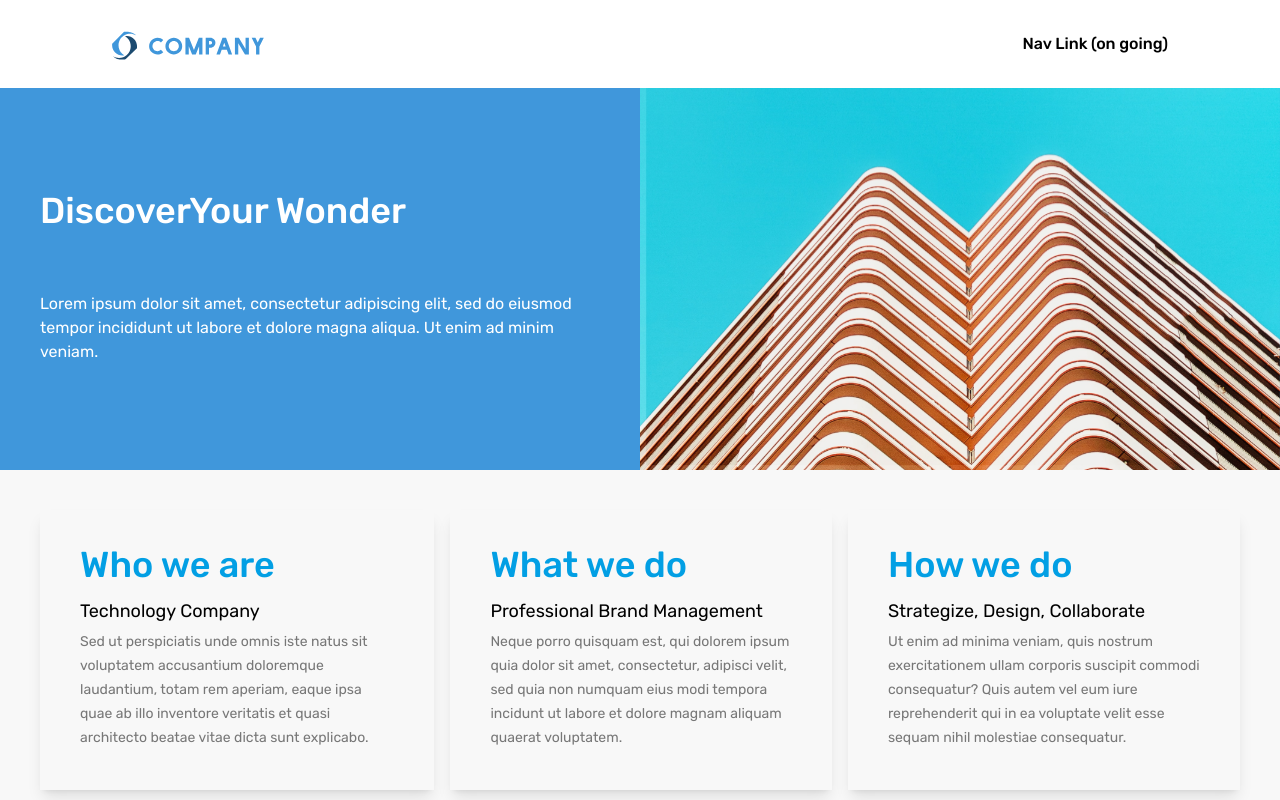
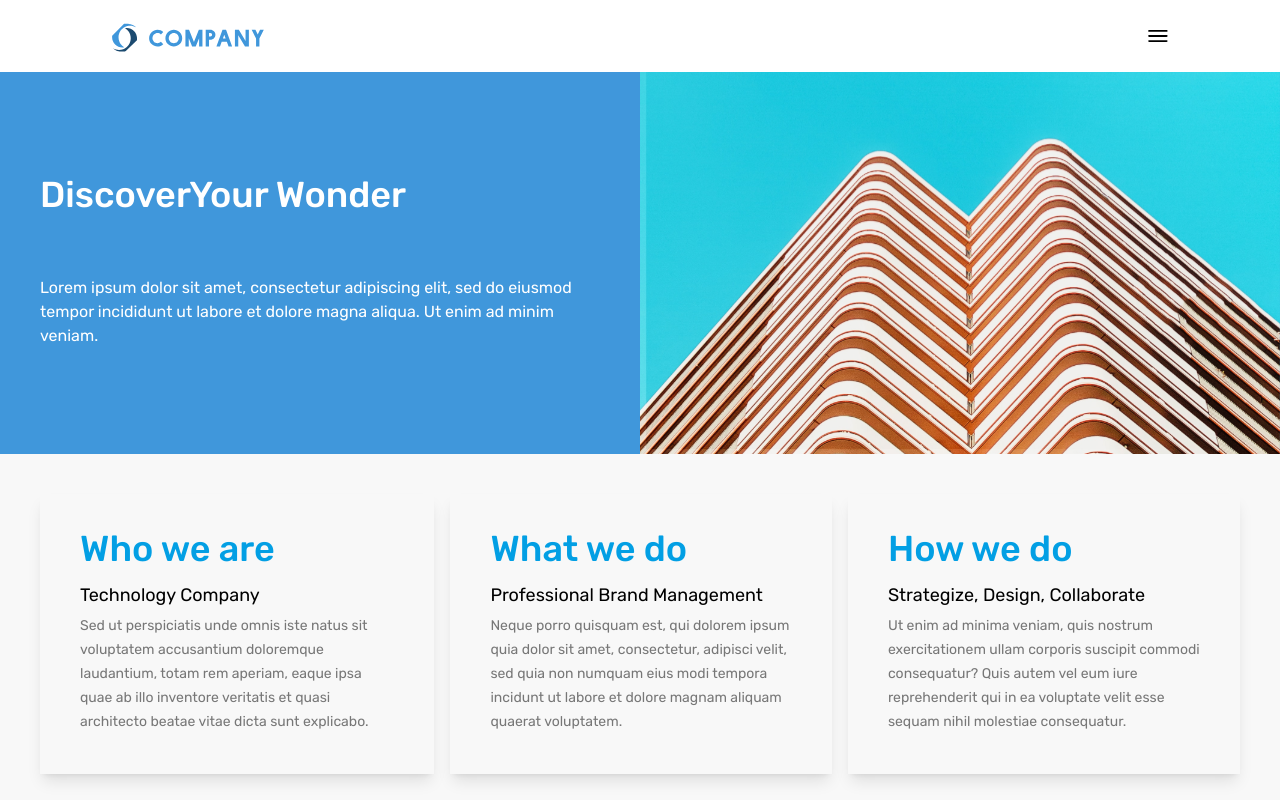
Before and after one commit to ImdaduRohman/algobash, a React (Vite) app: page / in a window 1280 px wide. Shown: the top 800 px of the page. Built offline with nearby package versions, Linux system fonts and the light colour scheme; a web font is replaced by a local one.

Commit message:
fix: update Header component

```diff
--- a/src/components/Header.jsx
+++ b/src/components/Header.jsx
@@ -1,8 +1,12 @@
 export default function Header() {
   return (
-    <div className="flex justify-between items-center container px-8 lg:px-28 py-7">
-      <img src="/logo.svg" alt="logo" />
-      <div className="font-medium">Nav Link (on going)</div>
+    <div className="flex justify-between items-center container px-8 lg:px-28 py-5">
+      <a href="https://algobas-test-imdadu.netlify.app/" className="cursor-pointer">
+        <img src="/logo.svg" alt="logo"/>
+      </a>
+      <button onClick={() => alert('coming soon')}>
+        <img src="/burger.svg" alt="burger"/>
+      </button>
     </div>
   )
 }
```
Also changed, not shown: public/burger.svg (added).
